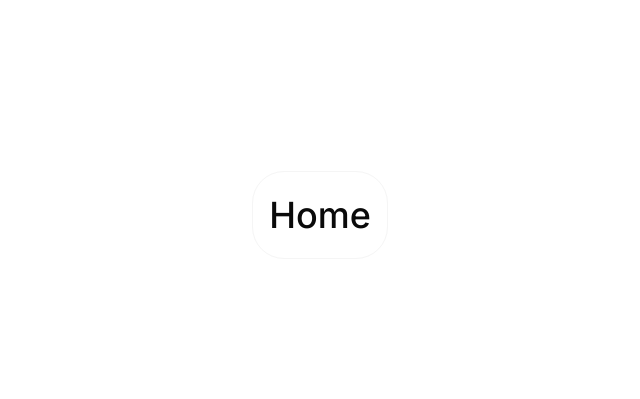
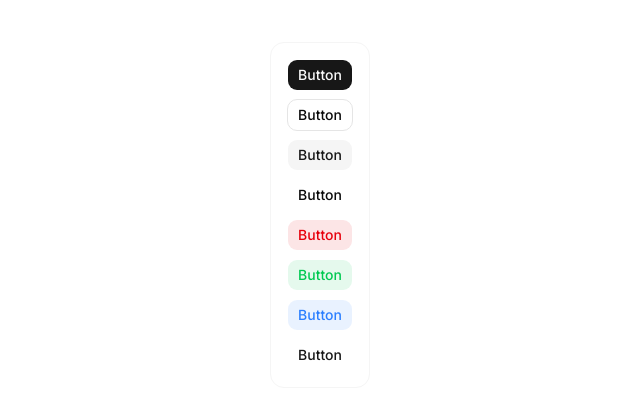
Before and after one commit to AlienTheBetrayer/messenger, a Next.js app in the folder apps/web/: page / in a window 1280 px wide. Shown: the part 185-584 px from the top of the page, without its empty margins (320-960 px from the left). Built offline with nearby package versions, Linux system fonts and the light colour scheme.

Commit message:
+<Button/>, +ripple, (the proper way now)

```diff
--- a/apps/web/src/app/page.tsx
+++ b/apps/web/src/app/page.tsx
@@ -1,7 +1,17 @@
+"use client";
+import { Button } from "@/shared/ui";
+
 export default function Home() {
     return (
-        <div className="flex w-fit m-auto items-center justify-center shell">
-            <h1>Home</h1>
+        <div className="shell flex w-fit flex-col gap-2 m-auto">
+            <Button>Button</Button>
+            <Button variant="outline">Button</Button>
+            <Button variant="secondary">Button</Button>
+            <Button variant="ghost">Button</Button>
+            <Button variant="destructive">Button</Button>
+            <Button variant="success">Button</Button>
+            <Button variant="blue">Button</Button>
+            <Button variant="link">Button</Button>
         </div>
     );
 }
--- a/apps/web/src/shared/lib/ripple.ts
+++ b/apps/web/src/shared/lib/ripple.ts
@@ -14,6 +14,8 @@
     ripple.style.width = ripple.style.height = `${size}px`;
     ripple.style.left = `${e.clientX - rect.left}px`;
     ripple.style.top = `${e.clientY - rect.top}px`;
+    const textColor = window.getComputedStyle(el).getPropertyValue("color");
+    ripple.style.background = `color-mix(in srgb, ${textColor} 15%, transparent)`;
 
     el.appendChild(ripple);
 
--- a/apps/web/src/shared/styles/utilities.css
+++ b/apps/web/src/shared/styles/utilities.css
@@ -4,7 +4,7 @@
         position: relative;
         overflow: hidden;
         isolation: isolate;
-        --ripple-color: var(--bg-4);
+        --ripple-color: var(--secondary);
         --ripple-speed: 0.4s;
     }
 
@@ -26,7 +26,7 @@
         padding: 1rem;
         background: var(--card);
         border: 1px solid var(--secondary);
-        border-radius: 2rem;
+        border-radius: 14px;
     }
 
     /* skeleton */
@@ -43,7 +43,6 @@
         position: relative;
         background: linear-gradient(90deg, var(--card) 25%, var(--secondary) 37%, var(--card) 63%);
         background-size: 200% 100%;
-        border-radius: 1.5rem;
         overflow: hidden;
         animation: 4s skeletonAnimation ease-in-out infinite alternate;
     }
--- /dev/null
+++ b/apps/web/src/shared/ui/button.tsx
@@ -0,0 +1,74 @@
+import * as React from "react";
+import { cva, type VariantProps } from "class-variance-authority";
+import { Slot } from "radix-ui";
+
+import { cn } from "@/shared/lib/utils";
+import { rippleEnable } from "@/shared/lib/ripple";
+
+const buttonVariants = cva(
+    "group/button inline-flex shrink-0 items-center justify-center rounded-lg border border-transparent bg-clip-padding text-sm font-medium whitespace-nowrap transition-all outline-none select-none focus-visible:border-ring focus-visible:ring-3 focus-visible:ring-ring/50 active:not-aria-[haspopup]:translate-y-px disabled:pointer-events-none disabled:opacity-50 aria-invalid:border-destructive aria-invalid:ring-3 aria-invalid:ring-destructive/20 dark:aria-invalid:border-destructive/50 dark:aria-invalid:ring-destructive/40 [&_svg]:pointer-events-none [&_svg]:shrink-0 [&_svg:not([class*='size-'])]:size-4",
+    {
+        variants: {
+            variant: {
+                default: "bg-primary text-primary-foreground [a]:hover:bg-primary/80",
+                outline:
+                    "border-border bg-background hover:bg-muted hover:text-foreground aria-expanded:bg-muted aria-expanded:text-foreground dark:border-input dark:bg-input/30 dark:hover:bg-input/50",
+                secondary:
+                    "bg-secondary text-secondary-foreground hover:bg-secondary/80 aria-expanded:bg-secondary aria-expanded:text-secondary-foreground",
+                ghost: "hover:bg-muted hover:text-foreground aria-expanded:bg-muted aria-expanded:text-foreground dark:hover:bg-muted/50",
+                destructive:
+                    "bg-destructive/10 text-destructive hover:bg-destructive/20 focus-visible:border-destructive/40 focus-visible:ring-destructive/20 dark:bg-destructive/20 dark:hover:bg-destructive/30 dark:focus-visible:ring-destructive/40",
+                success:
+                    "bg-green-500/10 text-green-500 hover:bg-green-500/20 focus-visible:border-green-500/40 focus-visible:ring-green-500/20 dark:bg-green-500/20 dark:hover:bg-green-500/30 dark:focus-visible:ring-green-500/40",
+                blue:
+                    "bg-blue-500/10 text-blue-500 hover:bg-blue-500/20 focus-visible:border-blue-500/40 focus-visible:ring-blue-500/20 dark:bg-blue-500/20 dark:hover:bg-blue-500/30 dark:focus-visible:ring-blue-500/40",
+                link: "text-primary underline-offset-4 hover:underline",
+            },
+            size: {
+                default: "h-8 gap-1.5 px-2.5 has-data-[icon=inline-end]:pr-2 has-data-[icon=inline-start]:pl-2",
+                xs: "h-6 gap-1 rounded-[min(var(--radius-md),10px)] px-2 text-xs in-data-[slot=button-group]:rounded-lg has-data-[icon=inline-end]:pr-1.5 has-data-[icon=inline-start]:pl-1.5 [&_svg:not([class*='size-'])]:size-3",
+                sm: "h-7 gap-1 rounded-[min(var(--radius-md),12px)] px-2.5 text-[0.8rem] in-data-[slot=button-group]:rounded-lg has-data-[icon=inline-end]:pr-1.5 has-data-[icon=inline-start]:pl-1.5 [&_svg:not([class*='size-'])]:size-3.5",
+                lg: "h-9 gap-1.5 px-2.5 has-data-[icon=inline-end]:pr-2 has-data-[icon=inline-start]:pl-2",
+                icon: "size-8",
+                "icon-xs":
+                    "size-6 rounded-[min(var(--radius-md),10px)] in-data-[slot=button-group]:rounded-lg [&_svg:not([class*='size-'])]:size-3",
+                "icon-sm": "size-7 rounded-[min(var(--radius-md),12px)] in-data-[slot=button-group]:rounded-lg",
+                "icon-lg": "size-9",
+            },
+        },
+        defaultVariants: {
+            variant: "default",
+            size: "default",
+        },
+    },
+);
+
+function Button({
+    className,
+    variant = "default",
+    size = "default",
+    onPointerDown,
+    asChild = false,
+    ...props
+}: React.ComponentProps<"button"> &
+    VariantProps<typeof buttonVariants> & {
+        asChild?: boolean;
+    }) {
+    const Comp = asChild ? Slot.Root : "button";
+
+    return (
+        <Comp
+            onPointerDown={(e) => {
+                rippleEnable(e);
+                onPointerDown?.(e);
+            }}
+            data-slot="button"
+            data-variant={variant}
+            data-size={size}
+            className={cn("ripple ", buttonVariants({ variant, size, className }))}
+            {...props}
+        />
+    );
+}
+
+export { Button, buttonVariants };
--- /dev/null
+++ b/apps/web/src/shared/ui/index.ts
@@ -0,0 +1 @@
+export * from "./button";
```
